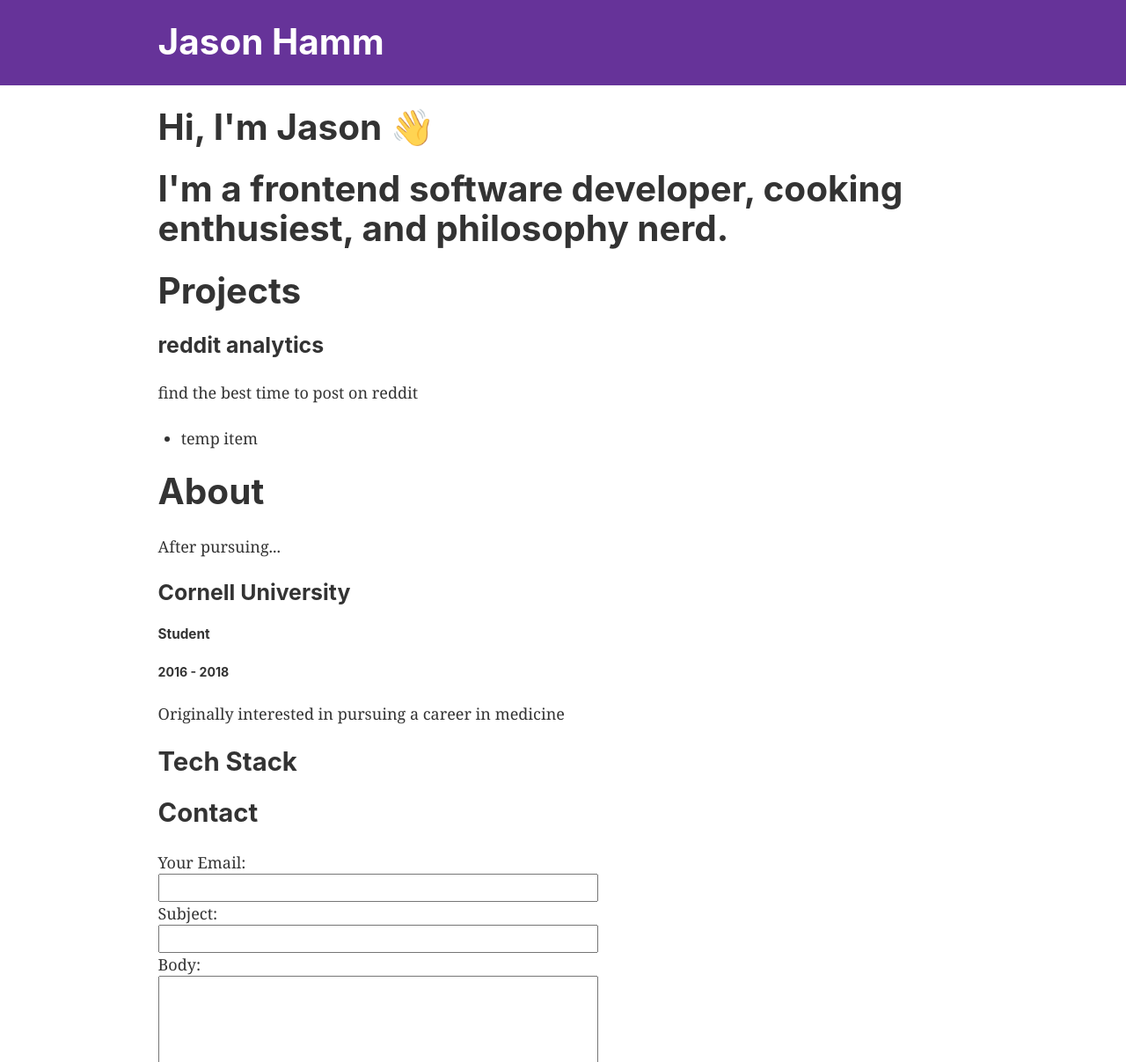
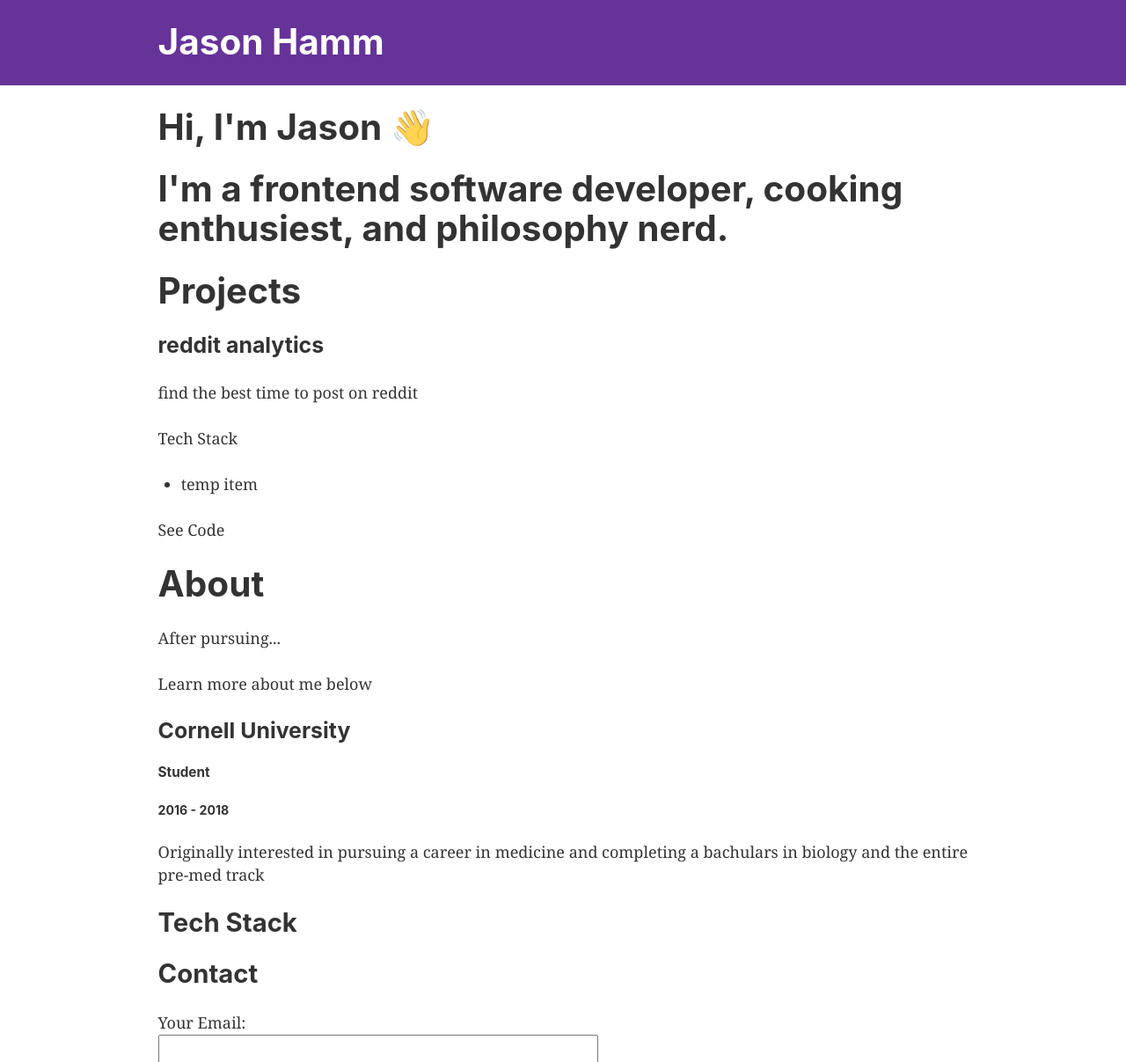
Before and after one commit to Hamm-J/jasonhamm-dot-dev, a Gatsby site: page / in a window 1280 px wide. Shown: the top 1207 px of the page at 88% size. Built offline with nearby package versions, Linux system fonts and the light colour scheme; Gatsby itself is replaced by a stand-in of ours.

Commit message:
Add Comment to About and Project
-Add `Comment` to `About`
-Add `Comment` to `Project`

```diff
--- a/src/components/About/About.jsx
+++ b/src/components/About/About.jsx
@@ -7,18 +7,21 @@ import {
   Description,
 } from "./About.styled"
 import SectionTitle from "../Common/SectionTitle/Index"
+import Comment from "../Common/Comment/Index"
 
 const About = () => {
   return (
     <AboutContainer>
       <SectionTitle>About</SectionTitle>
       <Description>After pursuing...</Description>
+      <Comment>Learn more about me below</Comment>
       {/* TODO: map over each experience */}
       <ExperienceTitle>Cornell University</ExperienceTitle>
       <Position>Student</Position>
       <Date>2016 - 2018</Date>
       <Description>
-        Originally interested in pursuing a career in medicine
+        Originally interested in pursuing a career in medicine and completing a
+        bachulars in biology and the entire pre-med track
       </Description>
     </AboutContainer>
   )
--- a/src/components/Projects/Project.jsx
+++ b/src/components/Projects/Project.jsx
@@ -7,6 +7,7 @@ import {
   TechList,
   TechListItem,
 } from "./Project.styled"
+import Comment from "../Common/Comment/Index"
 
 const Project = ({ title, description, image }) => {
   return (
@@ -14,9 +15,11 @@ const Project = ({ title, description, image }) => {
       <ProjectTitle>{title}</ProjectTitle>
       <ProjectDescription>{description}</ProjectDescription>
       {/* <ProjectImage>{image} </ProjectImage> */}
+      <Comment>Tech Stack</Comment>
       <TechList>
         <TechListItem>temp item</TechListItem>
       </TechList>
+      <Comment>See Code</Comment>
     </ProjectContainer>
   )
 }
```
